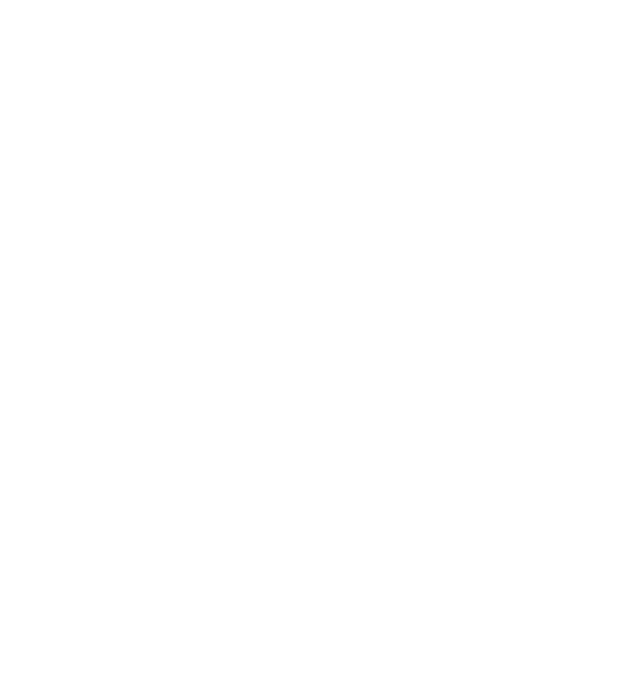
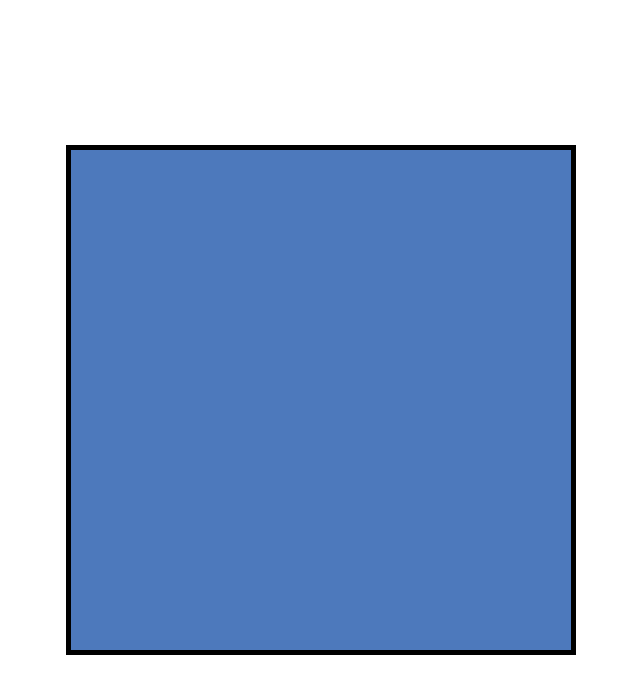
Before and after one commit to JurgitaE/seahorse-game, a website: page index.html in a window 1280 px wide. Shown: the whole page, without its empty margins (319-959 px from the left). Drawn offline with Linux system fonts and the light colour scheme.

Commit message:
css, Game and Player classes

```diff
--- a/index.html
+++ b/index.html
@@ -12,7 +12,11 @@
         <meta name="theme-color" content="#ffffff" />
         <meta name="msapplication-TileColor" content="#ffffff" />
         <meta name="theme-color" content="#000000" />
+        <link rel="stylesheet" href="style.css" />
         <title>Seahorse battle</title>
     </head>
-    <body></body>
+    <body>
+        <canvas id="canvas1"></canvas>
+        <script src="script.js"></script>
+    </body>
 </html>
--- /dev/null
+++ b/script.js
@@ -0,0 +1,45 @@
+window.addEventListener('load', function () {
+    // canvas setup
+    const canvas = document.getElementById('canvas1');
+    const ctx = canvas.getContext('2d');
+    canvas.width = 500;
+    canvas.height = 500;
+
+    class InputHandler {}
+    class Projectile {}
+    class Particle {}
+    class Player {
+        constructor(game) {
+            this.game = game;
+            this.width = 120;
+            this.height = 190;
+            this.x = 20;
+            this.y = 100;
+            this.speedY = 0;
+        }
+        update() {
+            this.y += this.speedY;
+        }
+        draw(context) {
+            context.fillRect(this.x, this.y, this.width, this.height);
+        }
+    }
+    class Enemy {}
+    class Layer {}
+    class Background {}
+    class UI {}
+    class Game {
+        constructor(width, height) {
+            this.width = width;
+            this.height = height;
+            this.player = new Player(this);
+        }
+        update() {
+            this.player.update();
+        }
+        draw(context) {
+            this.player.draw(context);
+        }
+    }
+    const game = new Game(canvas.width, canvas.height);
+});
--- /dev/null
+++ b/style.css
@@ -0,0 +1,16 @@
+* {
+    margin: 0;
+    padding: 0;
+    box-sizing: border-box;
+}
+
+#canvas1 {
+    border: 5px solid black;
+    position: absolute;
+    top: 50%;
+    left: 50%;
+    transform: translate(-50%, -50%);
+    background-color: #4d79bc;
+    max-width: 100%;
+    max-height: 100%;
+}
```
